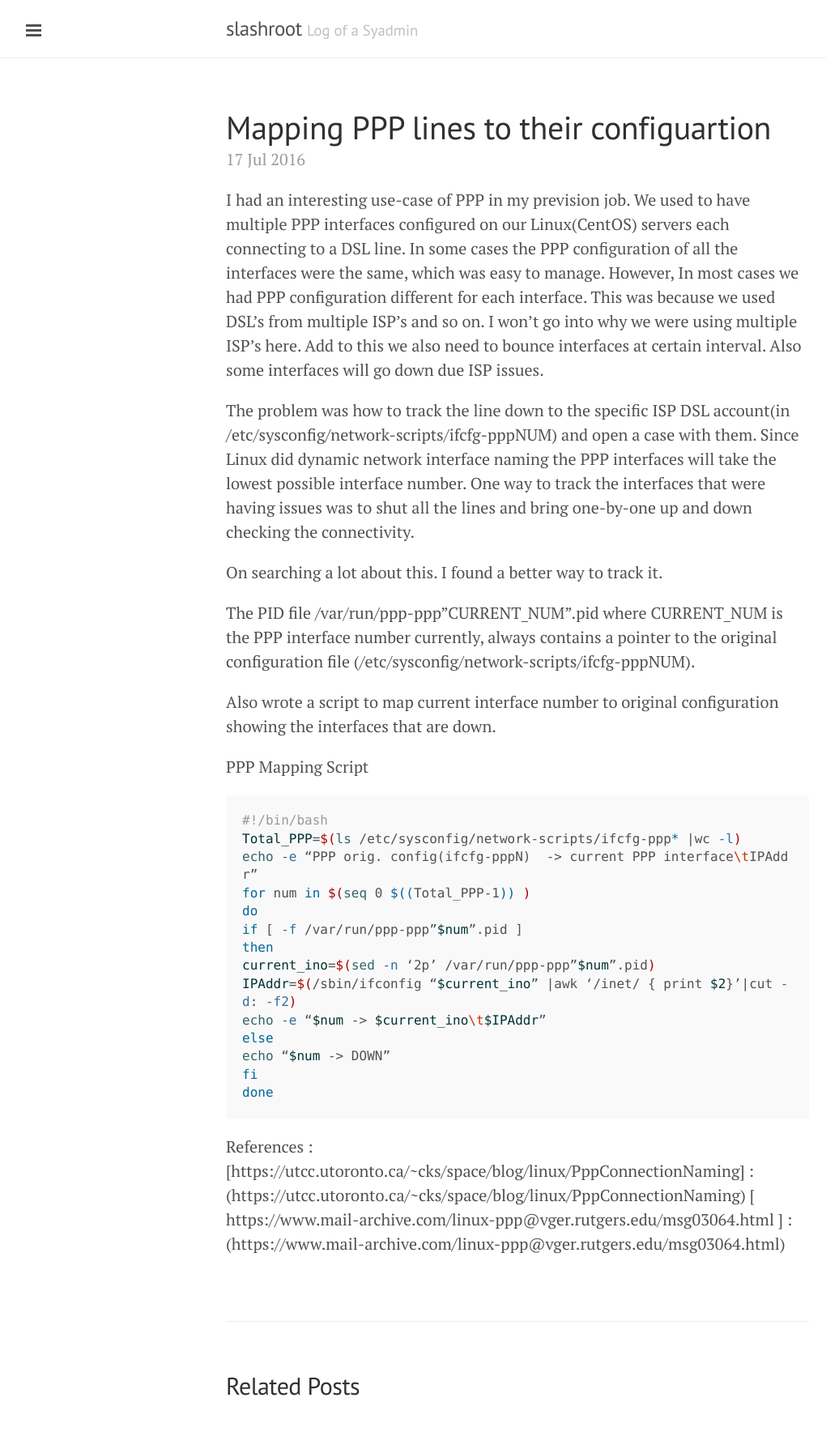
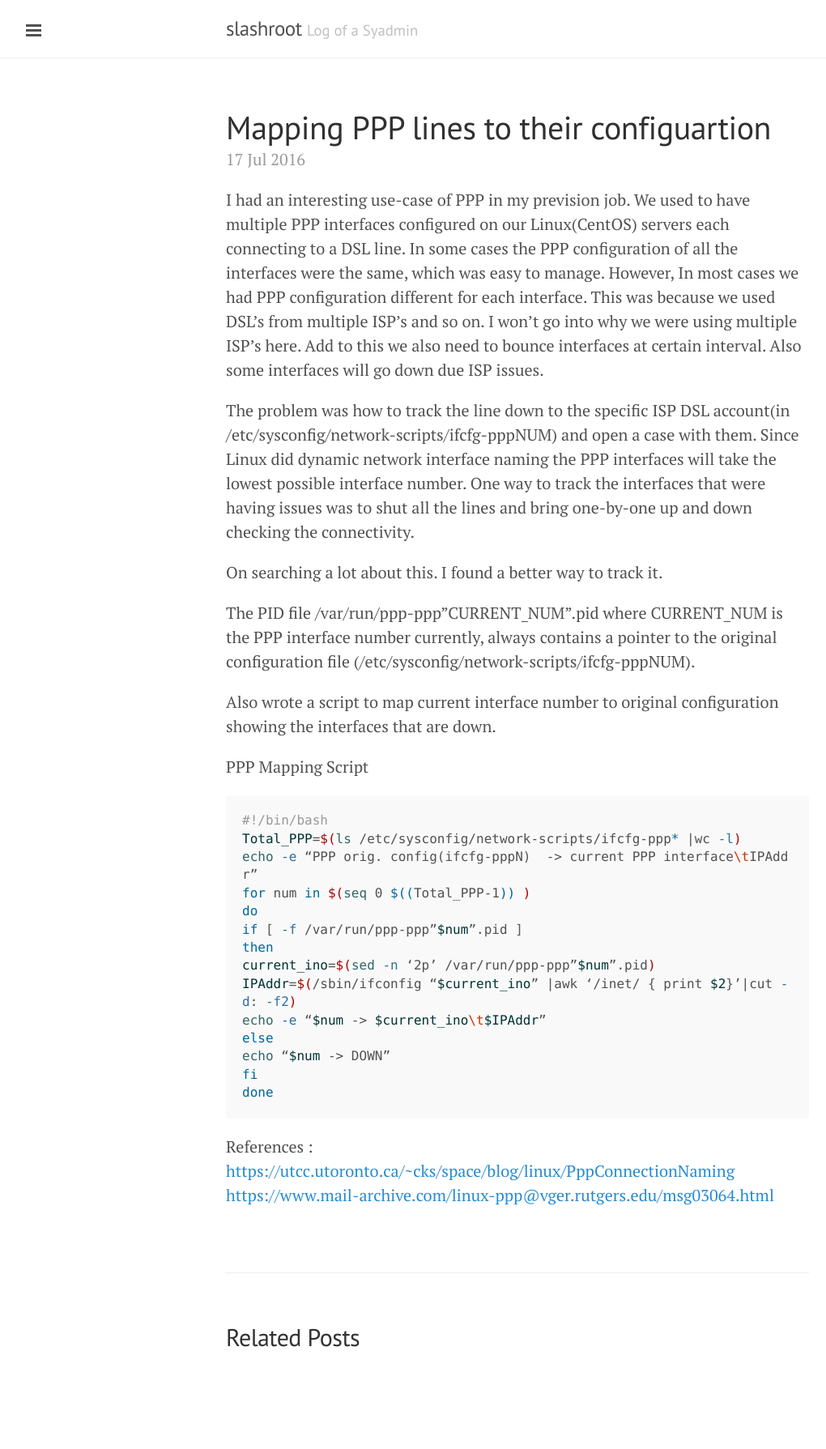
Before and after one commit to nitinsatish/nitinsatish.github.io, a Jekyll site: the page built from _posts/2016-07-17-mapping-ppp-lines-to-their-configuartion.markdown, in a window 1280 px wide. Shown: the whole page at 81% size, without its empty margins (1-1021 px from the left). Built offline with Jekyll 4.4.1, drawn with Linux system fonts in a browser that asks for light colours; after the commit the page ends 1729 px from its top, so only the background shows below that.

Commit message:
Post update: Mapping PPP lines to their configuartion

````diff
--- a/_posts/2016-07-17-mapping-ppp-lines-to-their-configuartion.markdown
+++ b/_posts/2016-07-17-mapping-ppp-lines-to-their-configuartion.markdown
@@ -34,5 +34,5 @@ done
 ```
 
 References :
-[https://utcc.utoronto.ca/~cks/space/blog/linux/PppConnectionNaming] : (https://utcc.utoronto.ca/~cks/space/blog/linux/PppConnectionNaming)
-[ https://www.mail-archive.com/linux-ppp@vger.rutgers.edu/msg03064.html ] : (https://www.mail-archive.com/linux-ppp@vger.rutgers.edu/msg03064.html)
+[https://utcc.utoronto.ca/~cks/space/blog/linux/PppConnectionNaming](https://utcc.utoronto.ca/~cks/space/blog/linux/PppConnectionNaming)
+[ https://www.mail-archive.com/linux-ppp@vger.rutgers.edu/msg03064.html ](https://www.mail-archive.com/linux-ppp@vger.rutgers.edu/msg03064.html)
````
